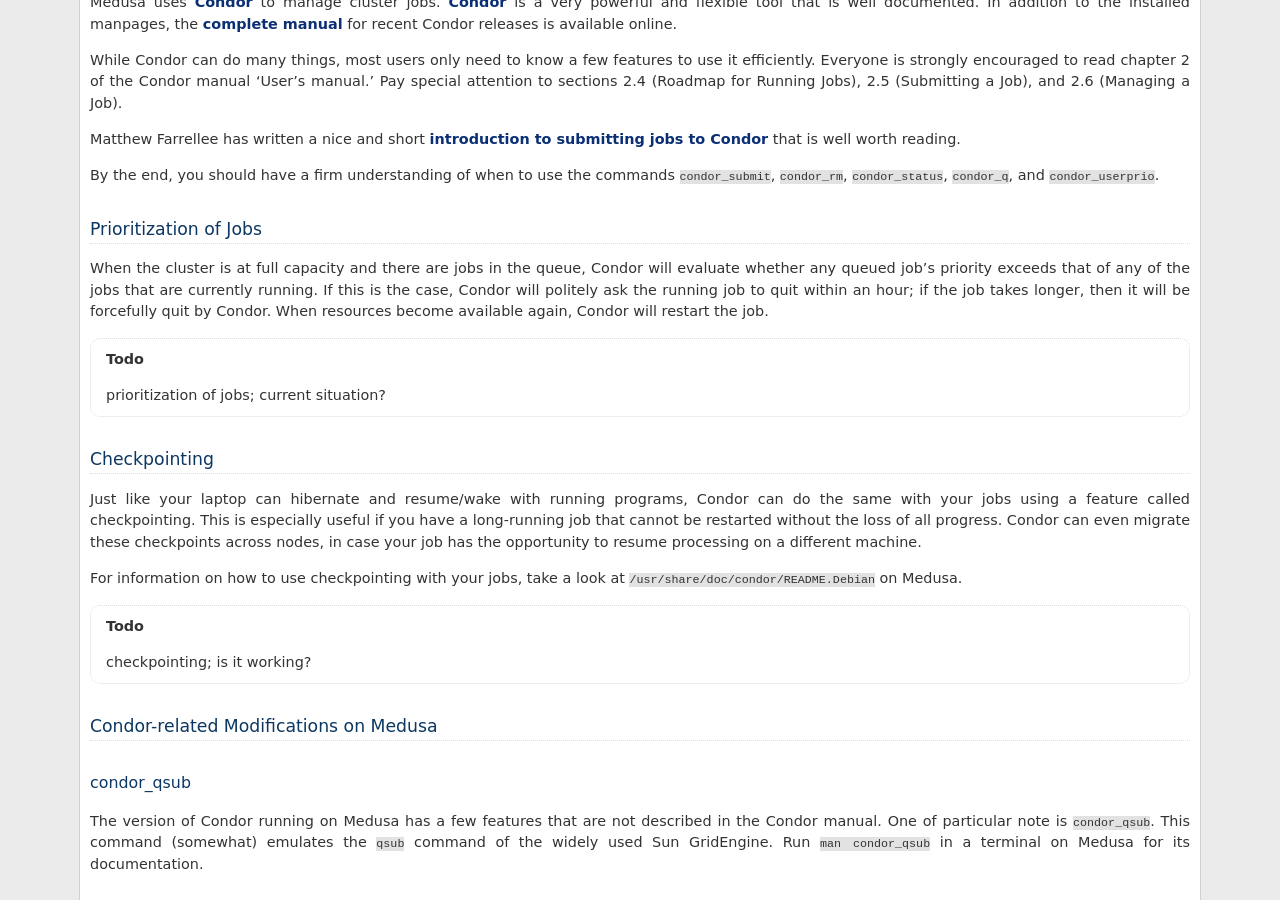
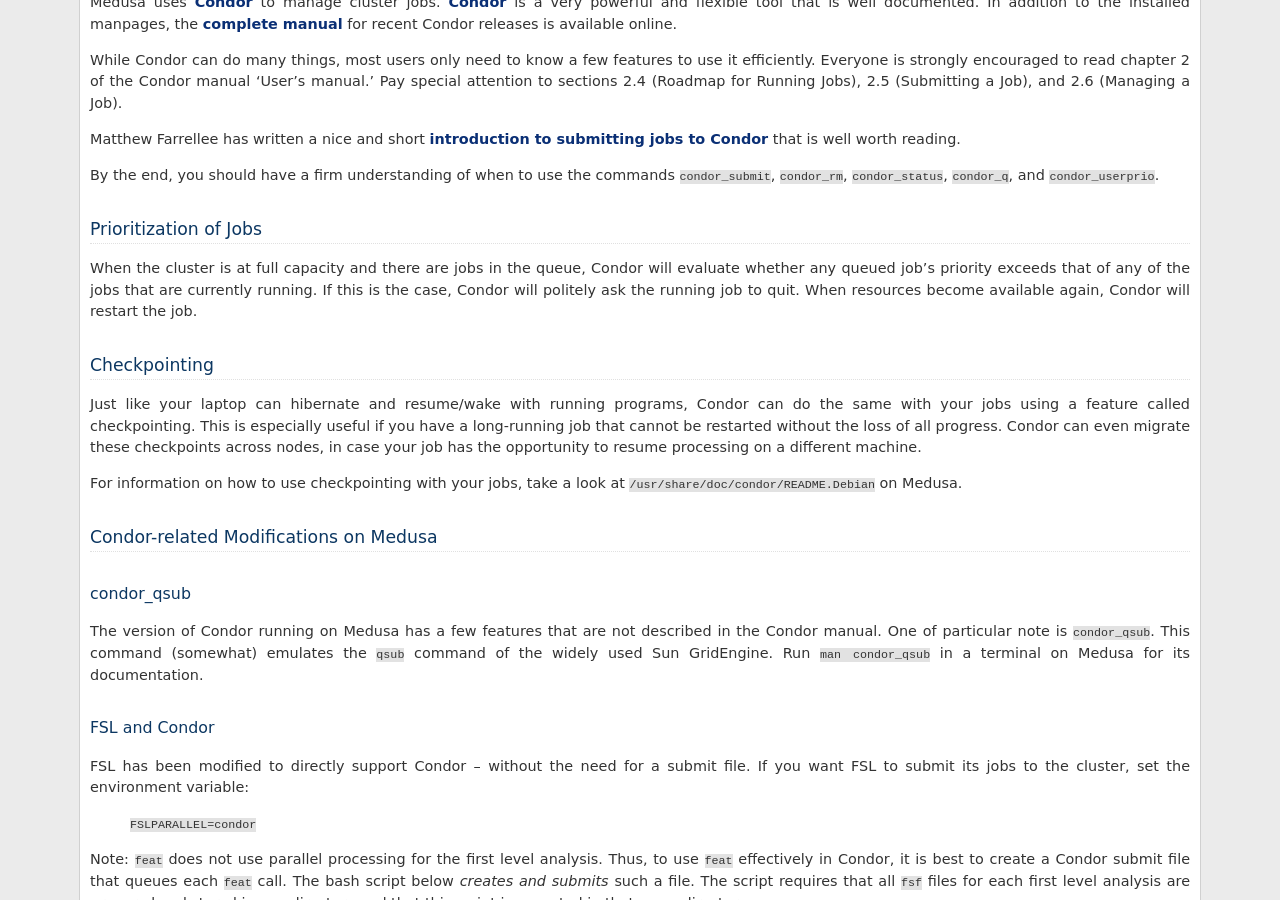
Before and after one commit to psychoinformatics-de/ipsy-docs, a Sphinx documentation site: the page built from source/userdoc/condor.rst, in a window 1280 px wide and 900 px high, scrolled down 217 px. Built offline with Sphinx 7.4.7, drawn with Linux system fonts in a browser that asks for light colours; formulas are drawn with MathJax 3.

Commit message:
Simplify description of condor priority.

```diff
--- a/source/userdoc/condor.rst
+++ b/source/userdoc/condor.rst
@@ -32,11 +32,8 @@
 When the cluster is at full capacity and there are jobs in the queue, Condor
 will evaluate whether any queued job's priority exceeds that of any of the
 jobs that are currently running. If this is the case, Condor will politely ask
-the running job to quit within an hour; if the job takes longer, then it will be
-forcefully quit by Condor. When resources become available again, Condor will
+the running job to quit. When resources become available again, Condor will
 restart the job.
-
-.. todo:: prioritization of jobs; current situation?
 
 Checkpointing
 =============
@@ -48,8 +45,6 @@
 
 For information on how to use checkpointing with your jobs, take a look at
 ``/usr/share/doc/condor/README.Debian`` on Medusa.
-
-.. todo:: checkpointing; is it working?
 
 Condor-related Modifications on Medusa
 ======================================
```
